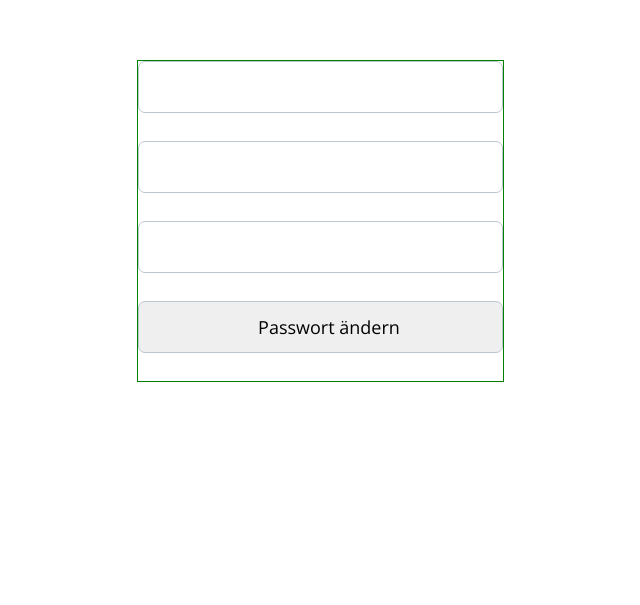
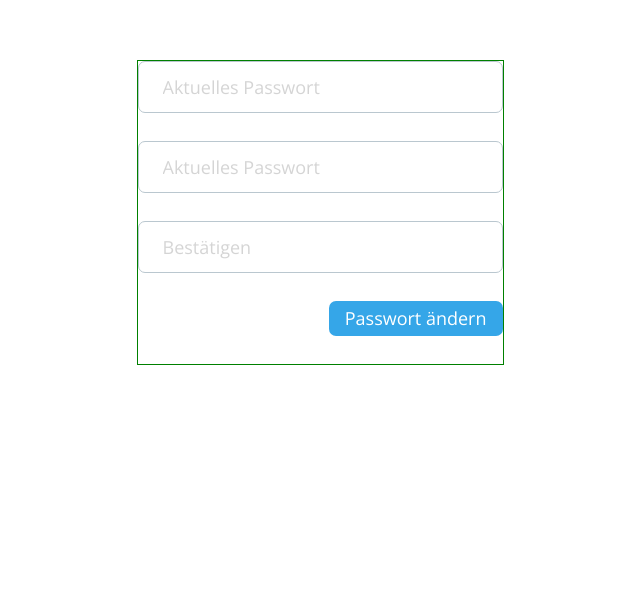
Before and after one commit to ChrisKnauer/todo, a PHP site: page /edit_user.php in a window 1280 px wide. Shown: the part 89-694 px from the top of the page, without its empty margins (320-960 px from the left). Run offline with PHP 8.4, Linux system fonts and the light colour scheme; the visitor is signed in with stand-in values (Sample User, id 1); some libraries are stand-ins or nearby versions.

Commit message:
style edit_user page

```diff
--- a/todo/public/edit_user.php
+++ b/todo/public/edit_user.php
@@ -40,15 +40,11 @@ if(is_post_request()) {
 
 	<?php echo display_errors($errors); ?>
 
-	<form action="<?php echo WWW_ROOT . '/edit_user.php';  ?>" method="post">
-		<!-- Current password:<br> -->
-		<input type="password" name="current_password"><br>
-		<!-- New password:<br> -->
-		<input type="password" name="password"><br>
-		<!-- Confirm new password:<br> -->
-		<input type="password" name="confirm_password"><br>
-		<!-- <p>Password should be at least 6 characters.</p> -->
-		<input type="submit" value="Passwort ändern">
+	<form style="text-align: right;" action="<?php echo WWW_ROOT . '/edit_user.php';  ?>" method="post">
+		<input type="password" name="current_password" placeholder="Aktuelles Passwort">
+		<input type="password" name="password" placeholder="Aktuelles Passwort">
+		<input type="password" name="confirm_password" placeholder="Bestätigen">
+		<input class="button" type="submit" value="Passwort ändern">
 	</form>
 </div>
 
```
